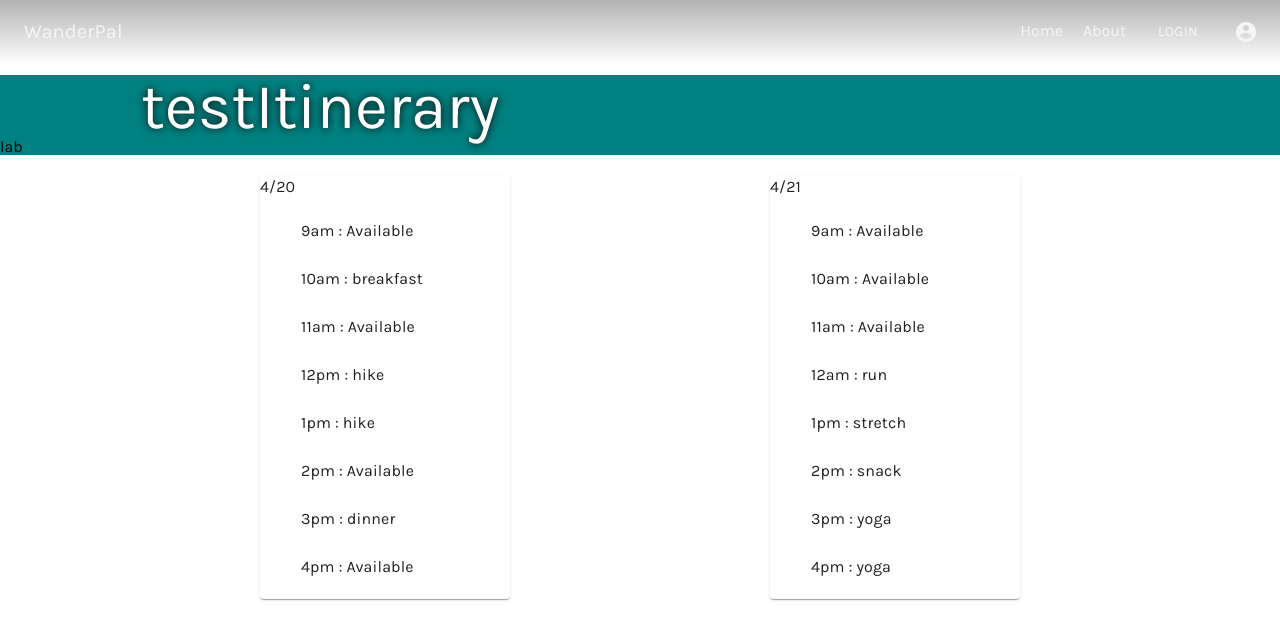
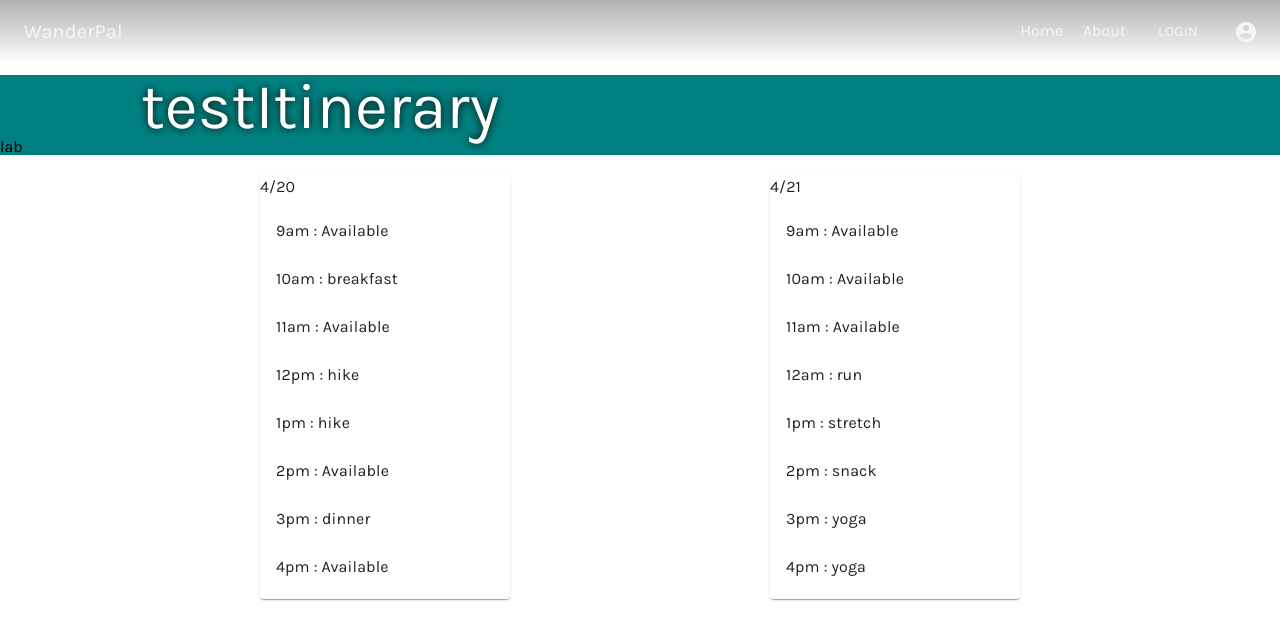
Before and after one commit to Codechief09/wonderpals, a React (Create React App) app: page /itin in a window 1280 px wide. Shown: the top 640 px of the page. Built offline with nearby package versions, Linux system fonts and the light colour scheme; no server answers.

Commit message:
saving for night

```diff
--- a/src/component/Day/Day.js
+++ b/src/component/Day/Day.js
@@ -14,9 +14,9 @@ export default class Day extends React.Component{
                     <Typography component="h5">
                       {this.props.date}
                     </Typography>
-                    <List component="ul" className="hoursList">
+                    <List component="div" className="hoursList">
                       {this.props.hours.map(hour=>
-                        <ListItem component="li">
+                        <ListItem button>
                             <ListItemText primary={`${hour.hourTime} : ${hour.eventName ? hour.eventName : 'Available'}`}/>
                         </ListItem>
                       )}
--- a/src/component/Itinerary/Itinerary.js
+++ b/src/component/Itinerary/Itinerary.js
@@ -5,9 +5,6 @@ import Navigation from "../Navigation/Navigation";
 //import {object} from "prop-types";
 import './Itinerary.scss';
 import Grid from '@material-ui/core/Grid';
-import Paper from '@material-ui/core/Paper';
-
-
 
 class Itinerary extends React.Component {
   constructor(props) {
--- a/src/component/Itinerary/Itinerary.scss
+++ b/src/component/Itinerary/Itinerary.scss
@@ -18,5 +18,4 @@
 }
 .hoursList{
   position: relative;
-  left: 25px;
 }
```
